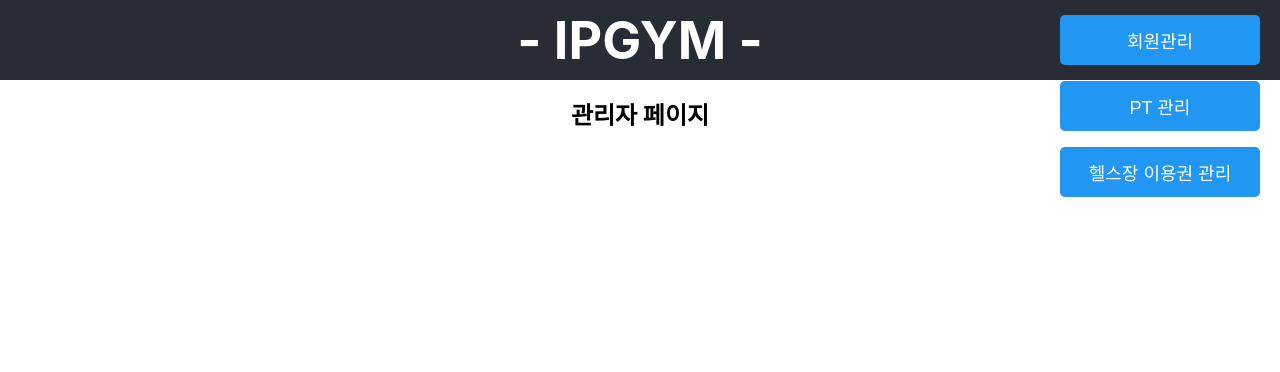
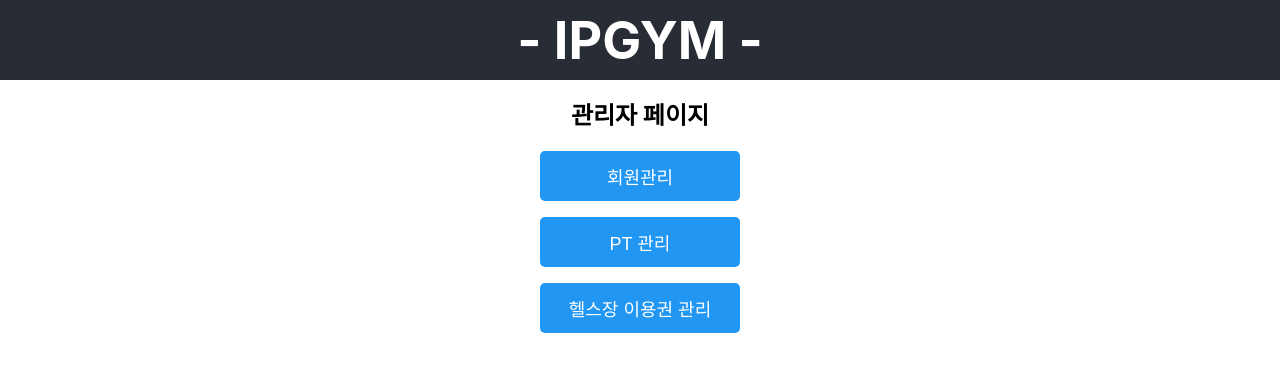
Before and after one commit to Donghunn-Lee/IPGYM, a React (Create React App) app: page /admin in a window 1280 px wide. Shown: the top 372 px of the page. Built offline with nearby package versions, Linux system fonts and the light colour scheme.

Commit message:
mbsm css 수정

```diff
--- a/src/components/MembershipManagement.css
+++ b/src/components/MembershipManagement.css
@@ -74,31 +74,3 @@
 .usage-history li.active {
   background-color: #469bdb;
 }
-
-.button-container {
-  display: flex;
-  align-items: center;
-  justify-content: flex-end;
-  position: absolute;
-  top: 15px;
-  right: 20px;
-  flex-direction: row;
-}
-
-.button {
-  width: 200px;
-  height: 50px;
-  background-color: #2196f3;
-  border: none;
-  border-radius: 5px;
-  font-size: 18px;
-  color: #fff;
-  cursor: pointer;
-  transition: background-color 0.3s ease;
-}
-
-
-
-.button:hover {
-  background-color: #1976d2;
-}
```
